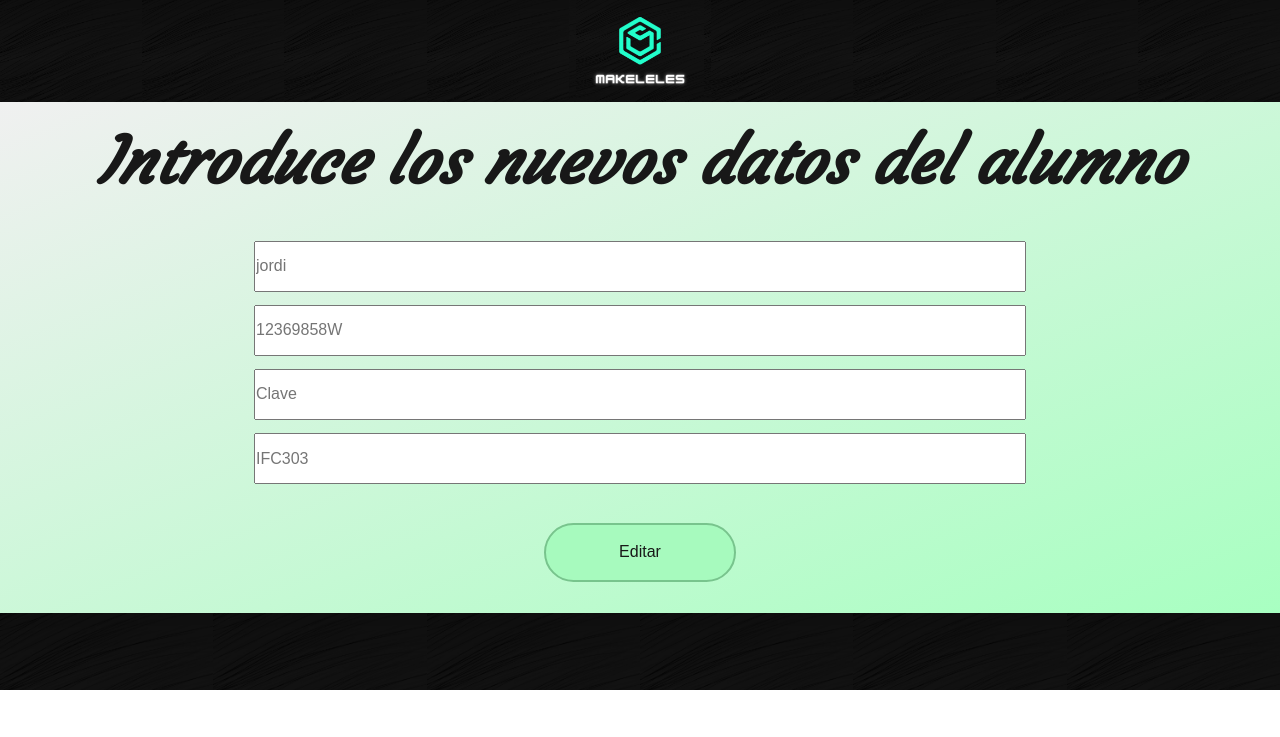
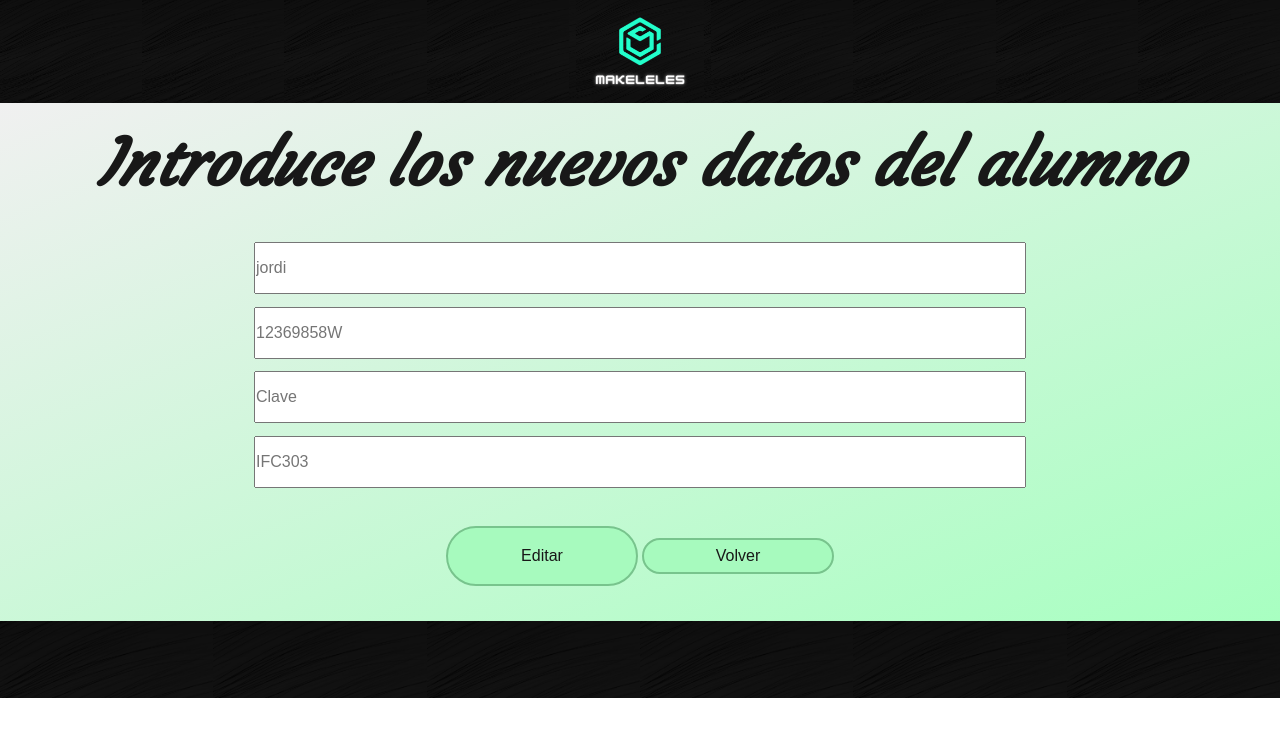
Before and after one commit to JavierLegua/RetoZar, a PHP site: page /CRUDS/Alumnos/EditarAlumno.php?dni=12369858W in a window 1280 px wide. Shown: the top 737 px of the page. Run offline with PHP 8.4, Linux system fonts and the light colour scheme; data comes from the database, SQL or seed files in the repository; data that the repository does not hold is empty.

Commit message:
another button

```diff
--- a/TeamMaker/CRUDS/Alumnos/EditarAlumno.php
+++ b/TeamMaker/CRUDS/Alumnos/EditarAlumno.php
@@ -58,6 +58,7 @@ $curso=$alumnos->id_curso;
             <input class="inputEditUs" type="password" name="Clave" id="Clave" placeholder="Clave" onblur="this.value = document.getElementById('DNI').value" required>
             <input class="inputEditUs" type="text" name="curso" id="curso" placeholder="<?php echo $curso?>" required><br>
             <input class="inputEditUsEnviar" id="crear" type="submit" value="Editar" name="Editar" onclick="redirigir_alumnos(editarAlumno,<?php $dni?>)">
+            <input type='button' value='Volver' class='adminSalir' onclick="redirigir('listarAlumno')">
         </form>
     </main>
     <footer>
```
